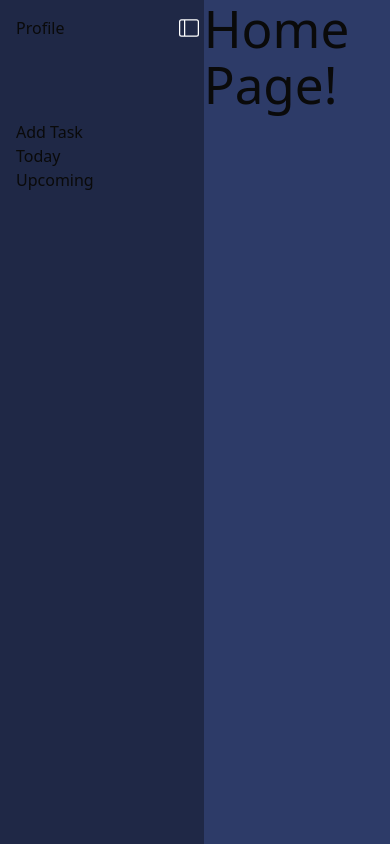
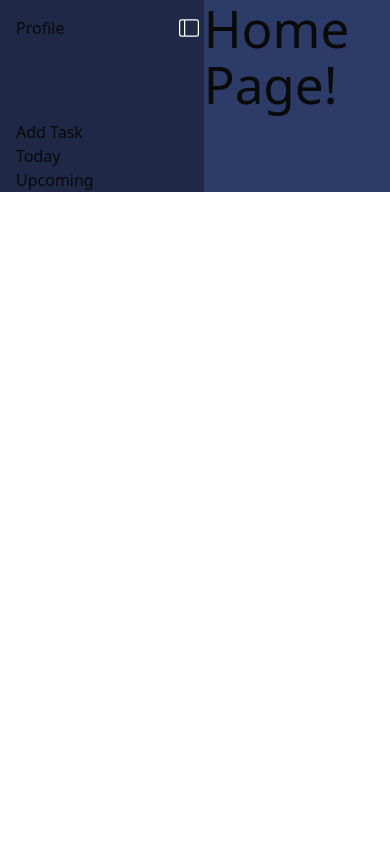
Before and after one commit to alex-k-exe/my-future, a React (Vite) app: page / in a window 390 px wide. Built offline with nearby package versions, Linux system fonts and the light colour scheme.

Commit message:
Remove birthdate and phone number from types

```diff
--- a/src/index.css
+++ b/src/index.css
@@ -63,7 +63,7 @@ body {
     margin: 0;
     display: flex;
     min-width: 320px;
-    height: 100vh;
+    height: 100%;
 }
 
 h1 {
--- a/src/types.d.ts
+++ b/src/types.d.ts
@@ -5,12 +5,10 @@ export type ProjectId = string;
 export interface User {
     uuid: UUID; // PK
     email: string;
-    phoneNumber: string;
     points: number;
     name: string;
     accountType: "citizen" | "business" | "government";
     password: string;
-    birthdate: string;
     address: string;
     pfp: Base64Image;
     contributedTo: ProjectId[];
```
Also changed, not shown: src/pages/Project.tsx (indentation only).
